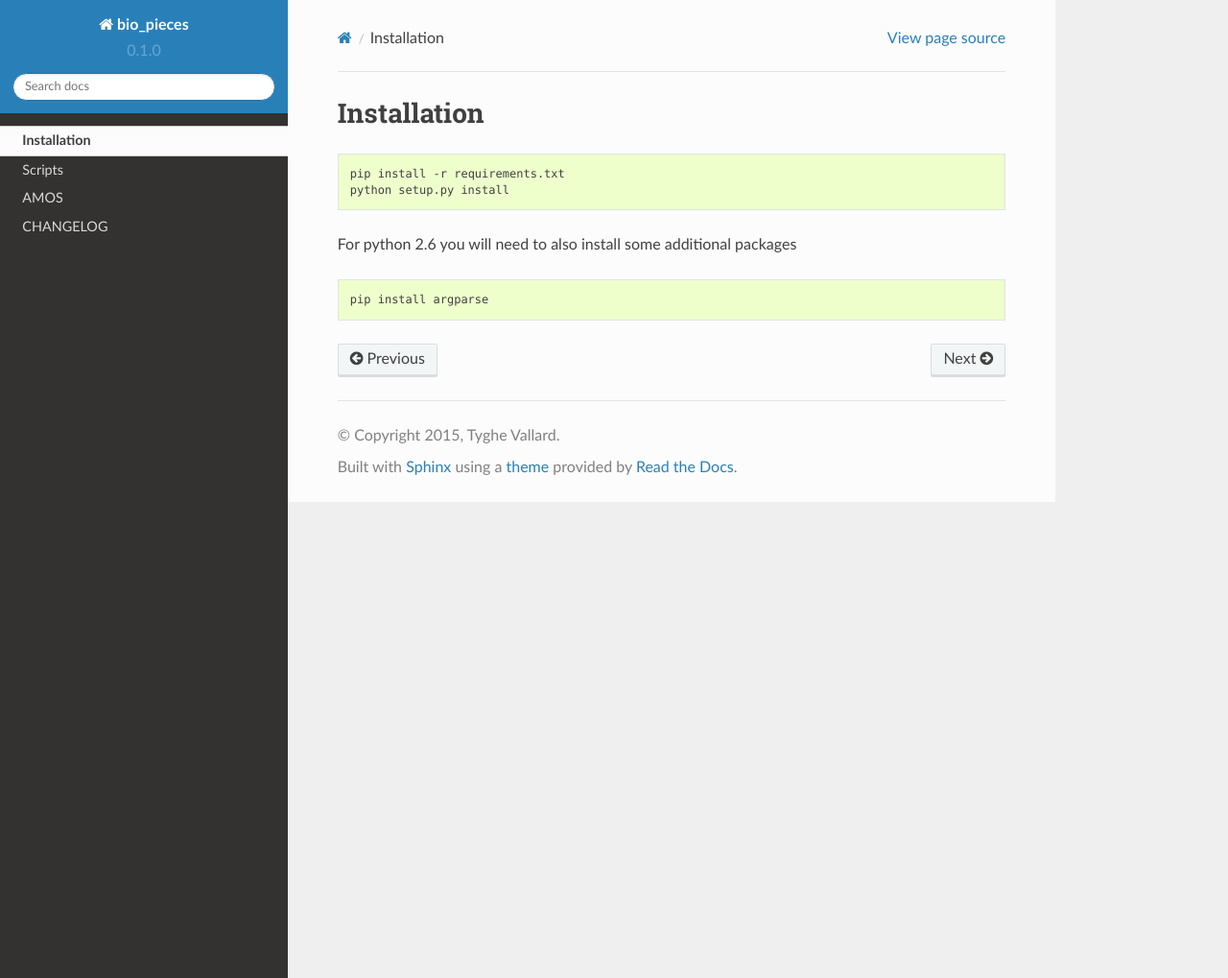
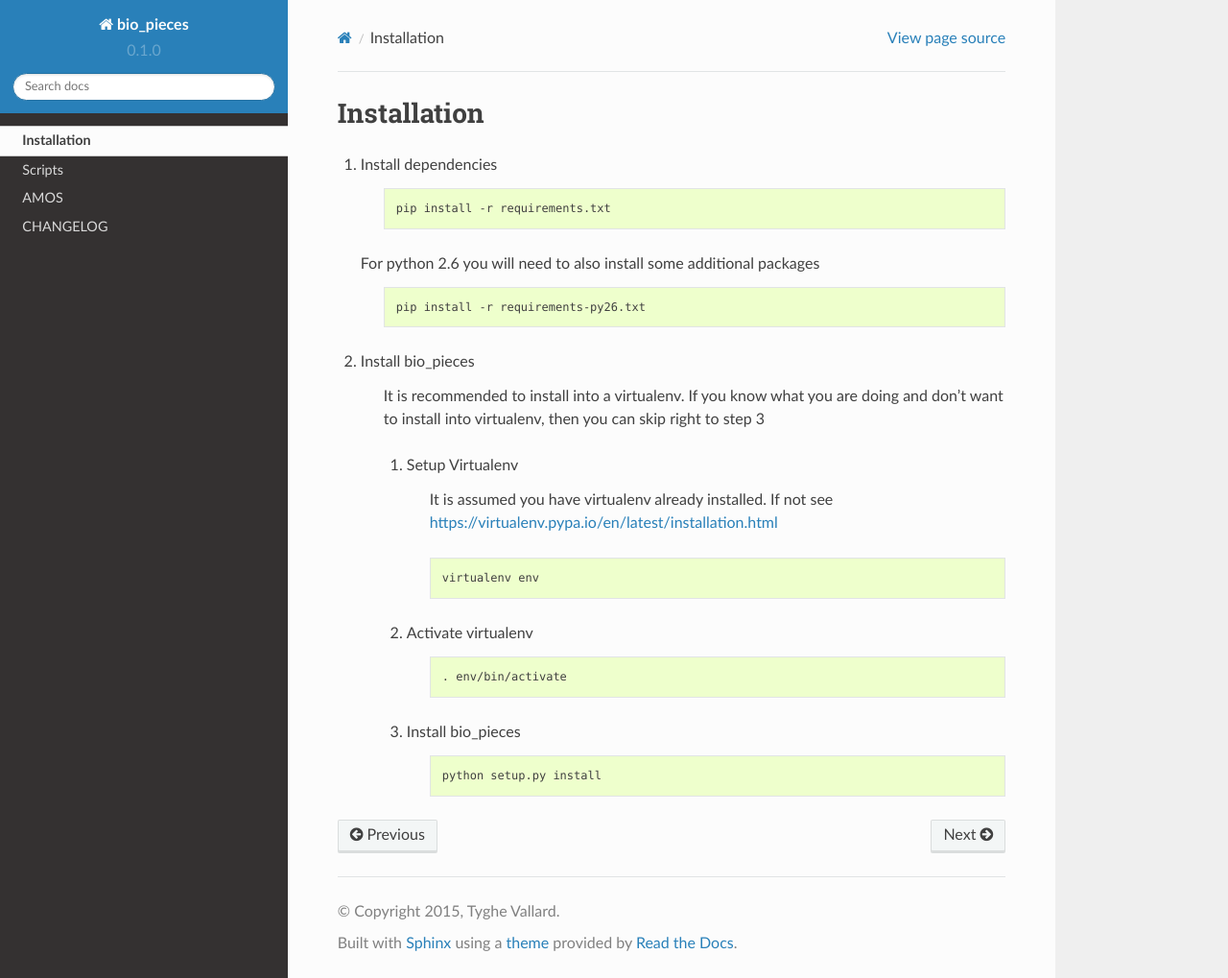
Before and after one commit to VDBWRAIR/bio_bits, a Sphinx documentation site: the page built from docs/installation.rst, in a window 1280 px wide and 1019 px high. Shown: the whole window at 96% size. Built offline with Sphinx 7.4.7 and the Read the Docs theme 2.0.0, drawn with Linux system fonts in a browser that asks for light colours.

Commit message:
Closes #18

```diff
--- a/README.rst
+++ b/README.rst
@@ -12,3 +12,5 @@ bio_pieces
   :target: https://coveralls.io/r/VDBWRAIR/bio_pieces
 
 Various bioinformatics scripts
+
+.. include:: docs/installation.rst
--- a/docs/installation.rst
+++ b/docs/installation.rst
@@ -1,13 +1,40 @@
 Installation
 ============
 
-.. code-block:: bash
+1. Install dependencies
 
-    pip install -r requirements.txt
-    python setup.py install
+    .. code-block:: bash
 
-For python 2.6 you will need to also install some additional packages
+        pip install -r requirements.txt
 
-.. code-block:: bash
+   For python 2.6 you will need to also install some additional packages
 
-    pip install argparse
+        .. code-block:: bash
+
+            pip install -r requirements-py26.txt
+
+2. Install bio_pieces
+
+    It is recommended to install into a virtualenv. If you know what you are doing
+    and don't want to install into virtualenv, then you can skip right to step 3
+
+    1. Setup Virtualenv
+
+        It is assumed you have virtualenv already installed. If not see
+        https://virtualenv.pypa.io/en/latest/installation.html
+
+        .. code-block:: bash
+
+            virtualenv env
+
+    2. Activate virtualenv
+
+        .. code-block:: bash
+
+            . env/bin/activate
+
+    3. Install bio_pieces
+
+        .. code-block:: bash
+
+            python setup.py install
--- /dev/null
+++ b/requirements-py26.txt
@@ -0,0 +1,2 @@
+ordereddict
+counter
```
Also changed, not shown: 1 other file.
